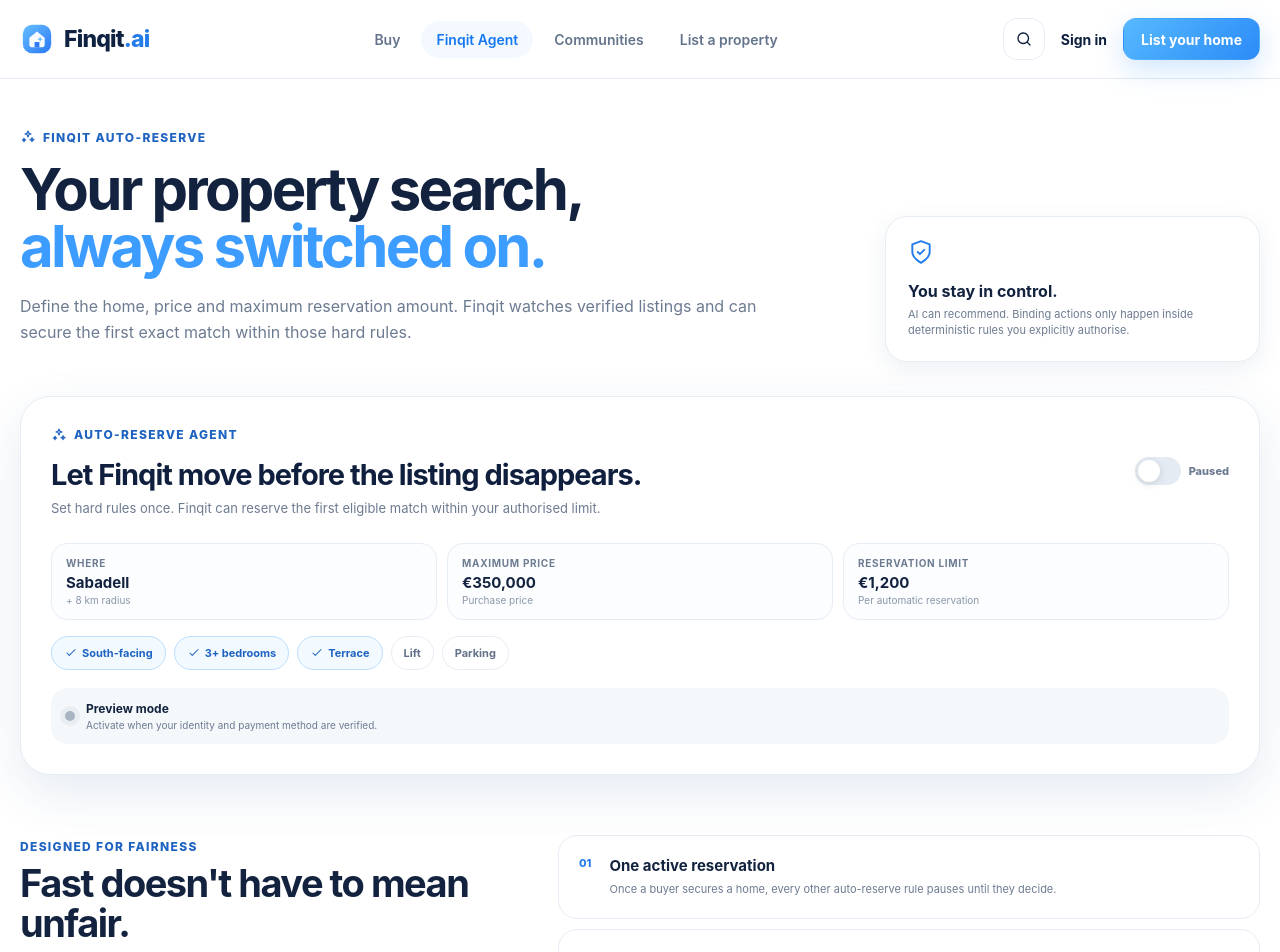
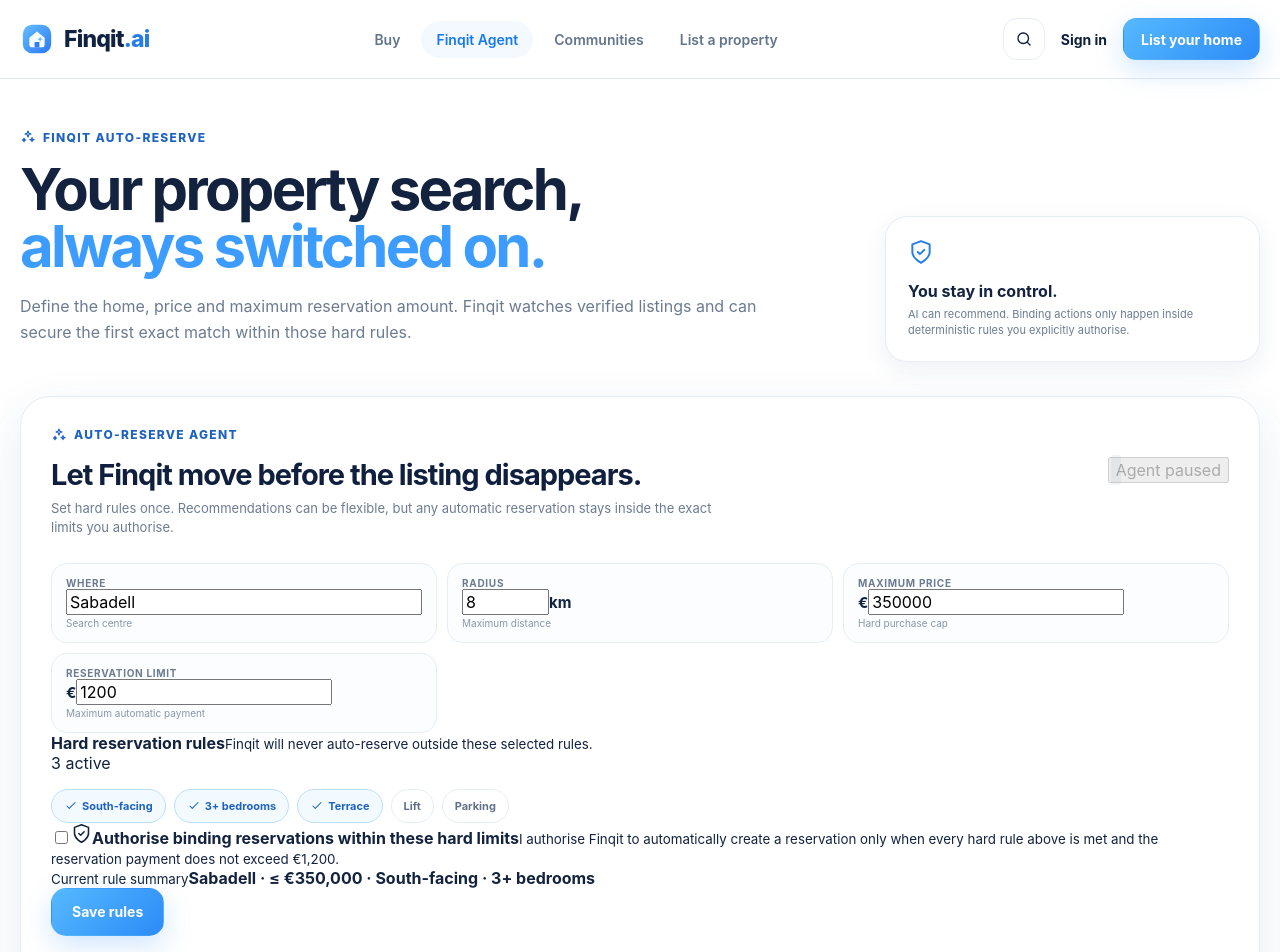
Before and after one commit to gemhunter2026/finqit, a Next.js app: page /agent in a window 1280 px wide. Shown: the top 952 px of the page. Built offline with nearby package versions, Linux system fonts and the light colour scheme.

Commit message:
Evolve Auto-Reserve Agent controls and authorisation

```diff
--- a/components/AgentBuilder.tsx
+++ b/components/AgentBuilder.tsx
@@ -1,15 +1,61 @@
 "use client";
 
-import { useState } from "react";
-import { CheckIcon, SparklesIcon } from "@/components/icons";
+import { useEffect, useMemo, useState } from "react";
+import { CheckIcon, ShieldIcon, SparklesIcon } from "@/components/icons";
+import { FINQIT_STATE_EVENT, getActiveReservation, getAgentConfig, saveAgentConfig } from "@/lib/demo-state";
 
 const chips = ["South-facing", "3+ bedrooms", "Terrace", "Lift", "Parking"];
 
 export function AgentBuilder({ compact = false }: { compact?: boolean }) {
-  const [active, setActive] = useState(false);
-  const [selected, setSelected] = useState<string[]>(["South-facing", "3+ bedrooms", "Terrace"]);
+  const initial = getAgentConfig();
+  const [active, setActive] = useState(initial.active);
+  const [location, setLocation] = useState(initial.location);
+  const [radiusKm, setRadiusKm] = useState(initial.radiusKm);
+  const [maxPrice, setMaxPrice] = useState(initial.maxPrice);
+  const [reservationLimit, setReservationLimit] = useState(initial.reservationLimit);
+  const [selected, setSelected] = useState<string[]>(initial.hardRules);
+  const [authorised, setAuthorised] = useState(initial.authorised);
+  const [reservationActive, setReservationActive] = useState(false);
+  const [saved, setSaved] = useState(false);
+
+  useEffect(() => {
+    const sync = () => setReservationActive(Boolean(getActiveReservation()));
+    sync();
+    window.addEventListener(FINQIT_STATE_EVENT, sync);
+    window.addEventListener("storage", sync);
+    return () => {
+      window.removeEventListener(FINQIT_STATE_EVENT, sync);
+      window.removeEventListener("storage", sync);
+    };
+  }, []);
 
   const toggle = (chip: string) => setSelected((current) => current.includes(chip) ? current.filter((x) => x !== chip) : [...current, chip]);
+  const effectiveActive = active && authorised && !reservationActive;
+
+  const summary = useMemo(() => {
+    const core = `${location || "Any location"} · ≤ €${maxPrice.toLocaleString("en-US")}`;
+    return selected.length ? `${core} · ${selected.slice(0, 2).join(" · ")}` : core;
+  }, [location, maxPrice, selected]);
+
+  const persist = (nextActive = active) => {
+    const next = saveAgentConfig({
+      active: nextActive,
+      location: location.trim() || "Sabadell",
+      radiusKm: Math.max(1, radiusKm),
+      maxPrice: Math.max(50000, maxPrice),
+      reservationLimit: Math.max(100, reservationLimit),
+      hardRules: selected,
+      authorised,
+    });
+    setActive(next.active);
+    setSaved(true);
+    window.setTimeout(() => setSaved(false), 1800);
+  };
+
+  const handleActivation = () => {
+    if (!authorised || reservationActive) return;
+    persist(!active);
+  };
 
   return (
     <section className={`agent-builder ${compact ? "agent-builder-compact" : ""}`}>
@@ -17,25 +63,59 @@
       <div className="agent-heading-row">
         <div>
           <h2>{compact ? "Your smart search" : "Let Finqit move before the listing disappears."}</h2>
-          <p>Set hard rules once. Finqit can reserve the first eligible match within your authorised limit.</p>
+          <p>Set hard rules once. Recommendations can be flexible, but any automatic reservation stays inside the exact limits you authorise.</p>
         </div>
-        <label className="switch-row">
-          <input type="checkbox" checked={active} onChange={() => setActive(!active)} />
-          <span className="switch" aria-hidden="true"><span /></span>
-          <span>{active ? "Active" : "Paused"}</span>
+        <button type="button" className={`agent-live-toggle ${effectiveActive ? "active" : ""}`} onClick={handleActivation} disabled={!authorised || reservationActive}>
+          <span className="agent-pulse" />
+          {reservationActive ? "Auto-paused" : effectiveActive ? "Agent active" : "Agent paused"}
+        </button>
+      </div>
+
+      <div className="agent-fields agent-fields-editable">
+        <label>
+          <span>Where</span>
+          <input value={location} onChange={(event) => setLocation(event.target.value)} aria-label="Agent location" />
+          <small>Search centre</small>
+        </label>
+        <label>
+          <span>Radius</span>
+          <div className="agent-input-suffix"><input type="number" min="1" max="50" value={radiusKm} onChange={(event) => setRadiusKm(Number(event.target.value))}/><strong>km</strong></div>
+          <small>Maximum distance</small>
+        </label>
+        <label>
+          <span>Maximum price</span>
+          <div className="agent-input-prefix"><strong>€</strong><input type="number" min="50000" step="5000" value={maxPrice} onChange={(event) => setMaxPrice(Number(event.target.value))}/></div>
+          <small>Hard purchase cap</small>
+        </label>
+        <label>
+          <span>Reservation limit</span>
+          <div className="agent-input-prefix"><strong>€</strong><input type="number" min="100" step="50" value={reservationLimit} onChange={(event) => setReservationLimit(Number(event.target.value))}/></div>
+          <small>Maximum automatic payment</small>
         </label>
       </div>
-      <div className="agent-fields">
-        <label><span>Where</span><strong>Sabadell</strong><small>+ 8 km radius</small></label>
-        <label><span>Maximum price</span><strong>€350,000</strong><small>Purchase price</small></label>
-        <label><span>Reservation limit</span><strong>€1,200</strong><small>Per automatic reservation</small></label>
+
+      <div className="agent-rule-head"><div><strong>Hard reservation rules</strong><small>Finqit will never auto-reserve outside these selected rules.</small></div><span>{selected.length} active</span></div>
+      <div className="chip-list">
+        {chips.map((chip) => <button type="button" key={chip} onClick={() => toggle(chip)} className={selected.includes(chip) ? "filter-chip selected" : "filter-chip"}>{selected.includes(chip) && <CheckIcon size={14}/>} {chip}</button>)}
       </div>
-      <div className="chip-list">
-        {chips.map((chip) => <button key={chip} onClick={() => toggle(chip)} className={selected.includes(chip) ? "filter-chip selected" : "filter-chip"}>{selected.includes(chip) && <CheckIcon size={14}/>} {chip}</button>)}
+
+      <label className={`agent-authorisation ${authorised ? "accepted" : ""}`}>
+        <input type="checkbox" checked={authorised} onChange={(event) => { setAuthorised(event.target.checked); if (!event.target.checked) setActive(false); }}/>
+        <ShieldIcon size={21}/>
+        <span><strong>Authorise binding reservations within these hard limits</strong><small>I authorise Finqit to automatically create a reservation only when every hard rule above is met and the reservation payment does not exceed €{reservationLimit.toLocaleString("en-US")}.</small></span>
+      </label>
+
+      <div className="agent-save-row">
+        <div><small>Current rule summary</small><strong>{summary}</strong></div>
+        <button type="button" className="button button-primary" onClick={() => persist(active)}>{saved ? "Saved ✓" : "Save rules"}</button>
       </div>
-      <div className={`agent-status ${active ? "active" : ""}`}>
+
+      <div className={`agent-status ${effectiveActive ? "active" : ""}`}>
         <span className="agent-pulse" />
-        <div><strong>{active ? "Agent is watching the market" : "Preview mode"}</strong><small>{active ? "You have no active reservation, so you keep full queue priority." : "Activate when your identity and payment method are verified."}</small></div>
+        <div>
+          <strong>{reservationActive ? "Agent paused because you already hold a reservation" : effectiveActive ? "Agent is watching verified listings" : authorised ? "Ready to activate" : "Preview mode"}</strong>
+          <small>{reservationActive ? "Finqit enforces one active reservation at a time. The agent can resume after you release or complete it." : effectiveActive ? "Matching is automatic; binding action remains limited to the deterministic rules you authorised." : "Verify identity/payment readiness and authorise the hard limits before enabling automatic action."}</small>
+        </div>
       </div>
     </section>
   );
```
